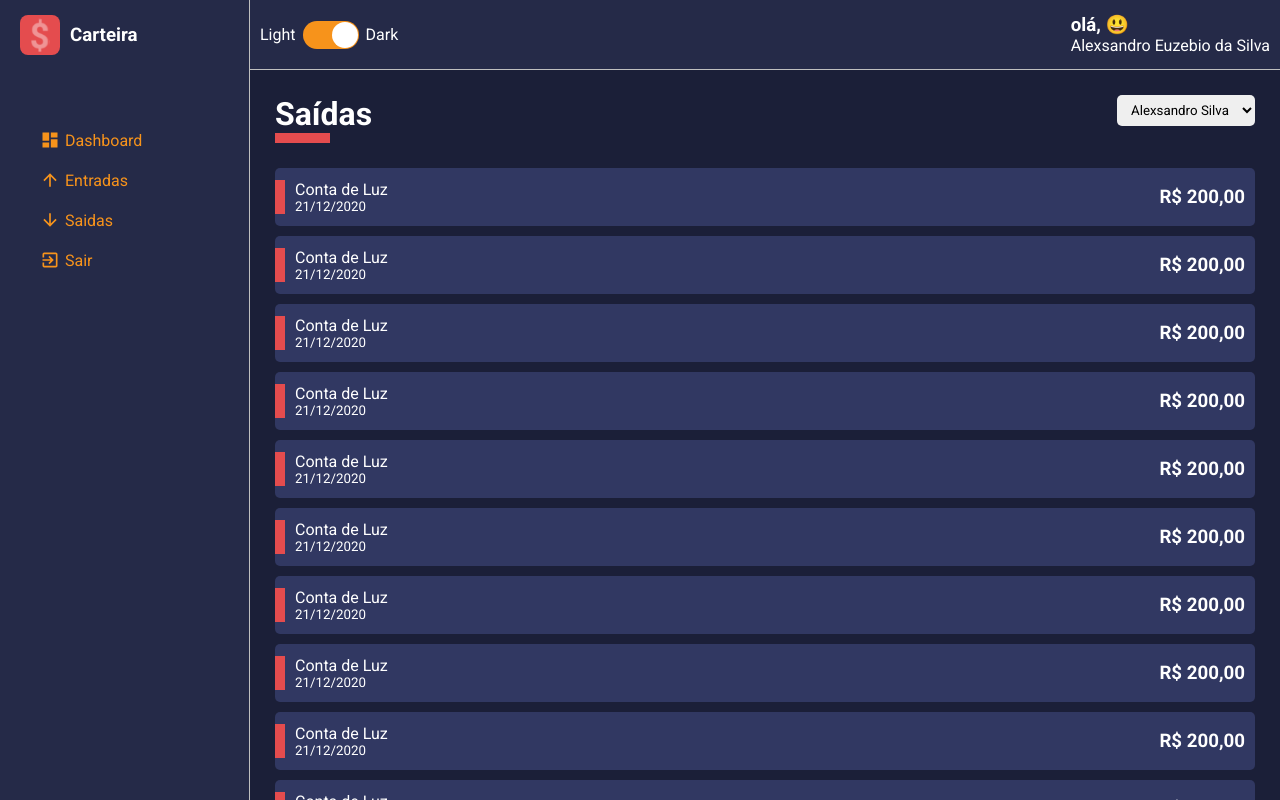
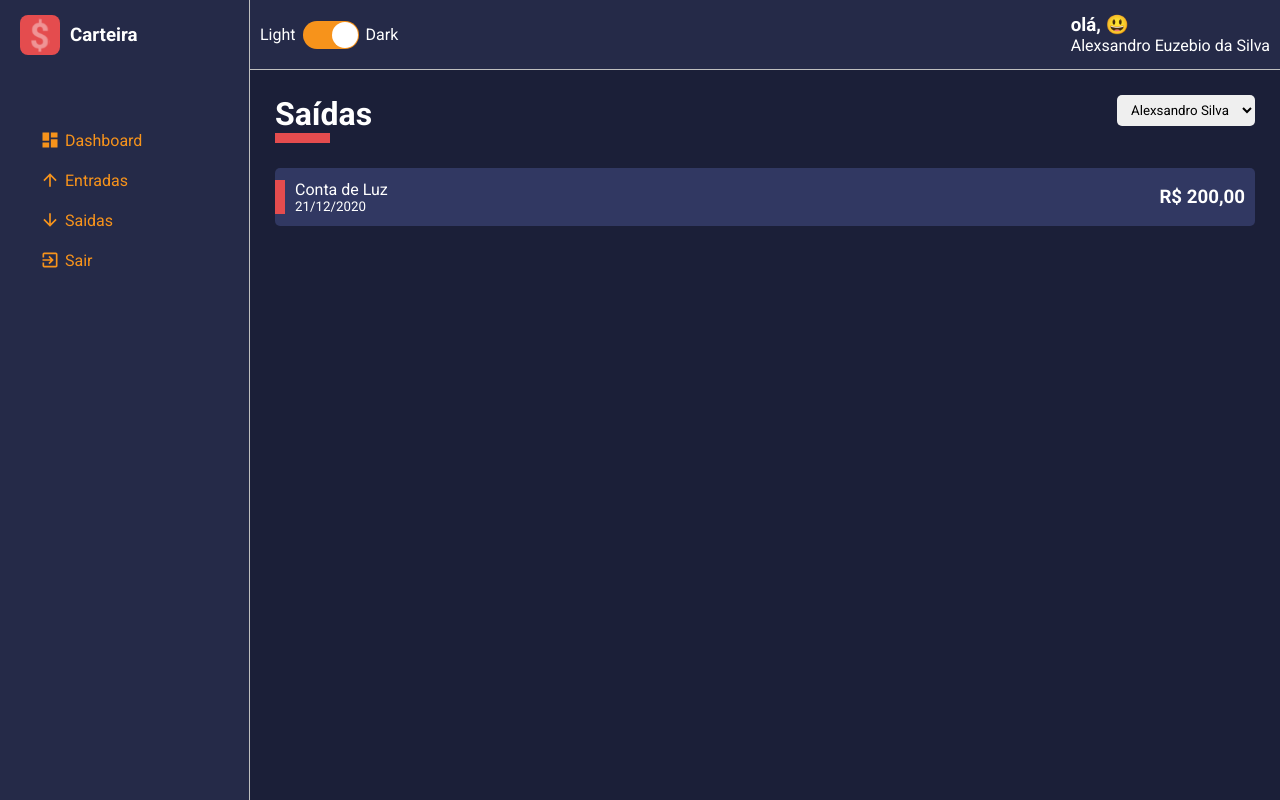
Before and after one commit to AlexsandroProjetosOficial/carteira, a React (Create React App) app: page / in a window 1280 px wide. Built offline with nearby package versions, Linux system fonts and the light colour scheme.

Commit message:
Refatorando o cartão de movimentos financeiros.

```diff
--- a/src/components/HistoryFinanceCard/index.tsx
+++ b/src/components/HistoryFinanceCard/index.tsx
@@ -5,7 +5,6 @@
 } from './styles';
 
 interface IHistoryFinanceCardProps {
-    cardColor: string;
     tagColor: string;
     title: string;
     subtitle: string,
@@ -13,14 +12,13 @@
 }
 
 const HistoryFinanceCard: React.FC<IHistoryFinanceCardProps> = ({
-    cardColor,
     tagColor,
     title,
     subtitle,
     amount
 }) => {
     return (
-        <Container color={cardColor}>
+        <Container>
             <Tag color={tagColor}/>
             <div>
                 <span>{title}</span>
--- a/src/components/HistoryFinanceCard/styles.ts
+++ b/src/components/HistoryFinanceCard/styles.ts
@@ -1,16 +1,12 @@
 import styled from 'styled-components';
-
-interface IContainerProps {
-    color: string;
-}
 
 interface ITagProps {
     color: string;
 }
 
-export const Container = styled.li<IContainerProps>`
+export const Container = styled.li`
     position: relative;
-    background-color: ${props => props.color};
+    background-color: ${props => props.theme.colors.tertiary};
     list-style: none;
     border-radius: 5px;
     margin: 10px 0;
--- a/src/pages/List/index.tsx
+++ b/src/pages/List/index.tsx
@@ -17,147 +17,6 @@
             </ContentHeader>
             <Content>
                 <HistoryFinanceCard
-                    cardColor = "#313862"
-                    tagColor = "#E44C4E"
-                    title = "Conta de Luz"
-                    subtitle = "21/12/2020"
-                    amount = "R$ 200,00"
-                />
-                <HistoryFinanceCard
-                    cardColor = "#313862"
-                    tagColor = "#E44C4E"
-                    title = "Conta de Luz"
-                    subtitle = "21/12/2020"
-                    amount = "R$ 200,00"
-                />
-                <HistoryFinanceCard
-                    cardColor = "#313862"
-                    tagColor = "#E44C4E"
-                    title = "Conta de Luz"
-                    subtitle = "21/12/2020"
-                    amount = "R$ 200,00"
-                />
-                <HistoryFinanceCard
-                    cardColor = "#313862"
-                    tagColor = "#E44C4E"
-                    title = "Conta de Luz"
-                    subtitle = "21/12/2020"
-                    amount = "R$ 200,00"
-                />
-                <HistoryFinanceCard
-                    cardColor = "#313862"
-                    tagColor = "#E44C4E"
-                    title = "Conta de Luz"
-                    subtitle = "21/12/2020"
-                    amount = "R$ 200,00"
-                />
-                <HistoryFinanceCard
-                    cardColor = "#313862"
-                    tagColor = "#E44C4E"
-                    title = "Conta de Luz"
-                    subtitle = "21/12/2020"
-                    amount = "R$ 200,00"
-                />
-                <HistoryFinanceCard
-                    cardColor = "#313862"
-                    tagColor = "#E44C4E"
-                    title = "Conta de Luz"
-                    subtitle = "21/12/2020"
-                    amount = "R$ 200,00"
-                />
-                <HistoryFinanceCard
-                    cardColor = "#313862"
-                    tagColor = "#E44C4E"
-                    title = "Conta de Luz"
-                    subtitle = "21/12/2020"
-                    amount = "R$ 200,00"
-                />
-                <HistoryFinanceCard
-                    cardColor = "#313862"
-                    tagColor = "#E44C4E"
-                    title = "Conta de Luz"
-                    subtitle = "21/12/2020"
-                    amount = "R$ 200,00"
-                />
-                <HistoryFinanceCard
-                    cardColor = "#313862"
-                    tagColor = "#E44C4E"
-                    title = "Conta de Luz"
-                    subtitle = "21/12/2020"
-                    amount = "R$ 200,00"
-                />
-                <HistoryFinanceCard
-                    cardColor = "#313862"
-                    tagColor = "#E44C4E"
-                    title = "Conta de Luz"
-                    subtitle = "21/12/2020"
-                    amount = "R$ 200,00"
-                />
-                <HistoryFinanceCard
-                    cardColor = "#313862"
-                    tagColor = "#E44C4E"
-                    title = "Conta de Luz"
-                    subtitle = "21/12/2020"
-                    amount = "R$ 200,00"
-                />
-                <HistoryFinanceCard
-                    cardColor = "#313862"
-                    tagColor = "#E44C4E"
-                    title = "Conta de Luz"
-                    subtitle = "21/12/2020"
-                    amount = "R$ 200,00"
-                />
-                <HistoryFinanceCard
-                    cardColor = "#313862"
-                    tagColor = "#E44C4E"
-                    title = "Conta de Luz"
-                    subtitle = "21/12/2020"
-                    amount = "R$ 200,00"
-                />
-                <HistoryFinanceCard
-                    cardColor = "#313862"
-                    tagColor = "#E44C4E"
-                    title = "Conta de Luz"
-                    subtitle = "21/12/2020"
-                    amount = "R$ 200,00"
-                />
-                <HistoryFinanceCard
-                    cardColor = "#313862"
-                    tagColor = "#E44C4E"
-                    title = "Conta de Luz"
-                    subtitle = "21/12/2020"
-                    amount = "R$ 200,00"
-                />
-                <HistoryFinanceCard
-                    cardColor = "#313862"
-                    tagColor = "#E44C4E"
-                    title = "Conta de Luz"
-                    subtitle = "21/12/2020"
-                    amount = "R$ 200,00"
-                />
-                <HistoryFinanceCard
-                    cardColor = "#313862"
-                    tagColor = "#E44C4E"
-                    title = "Conta de Luz"
-                    subtitle = "21/12/2020"
-                    amount = "R$ 200,00"
-                />
-                <HistoryFinanceCard
-                    cardColor = "#313862"
-                    tagColor = "#E44C4E"
-                    title = "Conta de Luz"
-                    subtitle = "21/12/2020"
-                    amount = "R$ 200,00"
-                />
-                <HistoryFinanceCard
-                    cardColor = "#313862"
-                    tagColor = "#E44C4E"
-                    title = "Conta de Luz"
-                    subtitle = "21/12/2020"
-                    amount = "R$ 200,00"
-                />
-                <HistoryFinanceCard
-                    cardColor = "#313862"
                     tagColor = "#E44C4E"
                     title = "Conta de Luz"
                     subtitle = "21/12/2020"
```
Also changed, not shown: 1 other file (tests, documents, lock files or other folders).
